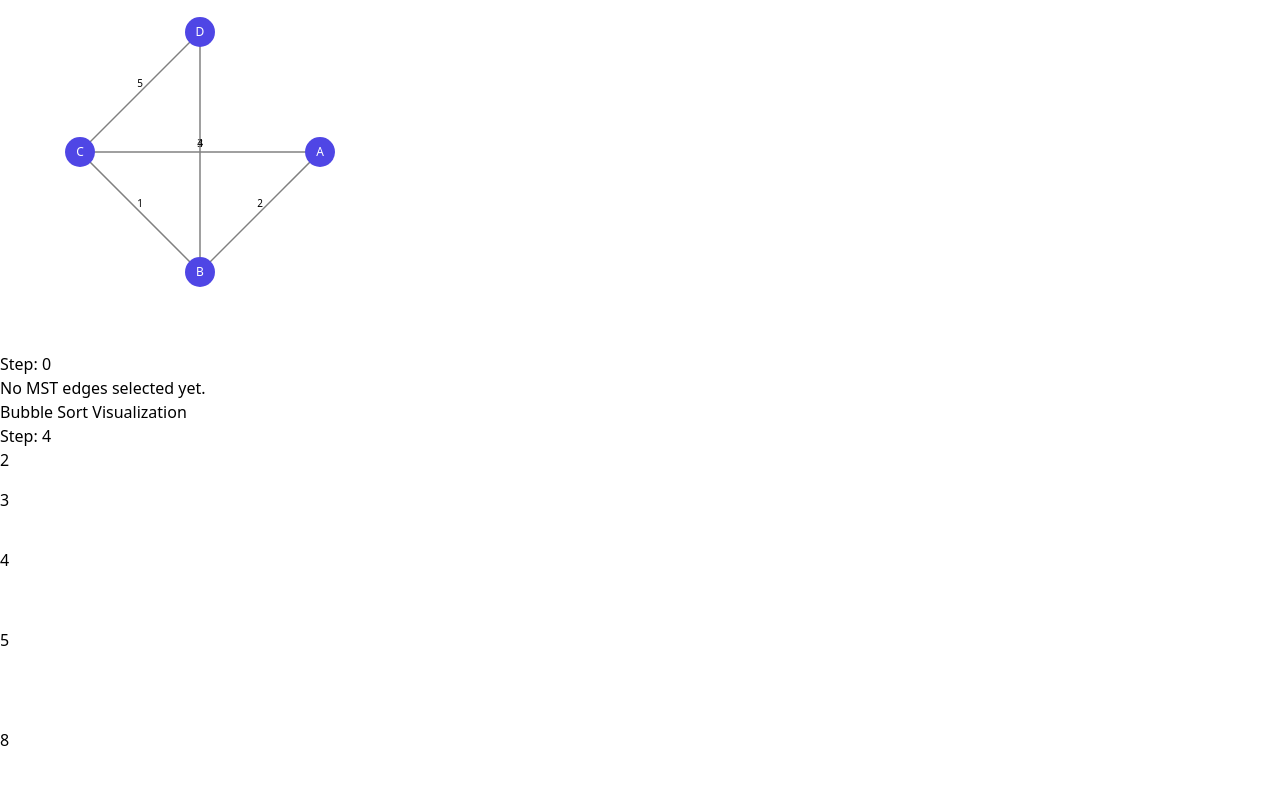
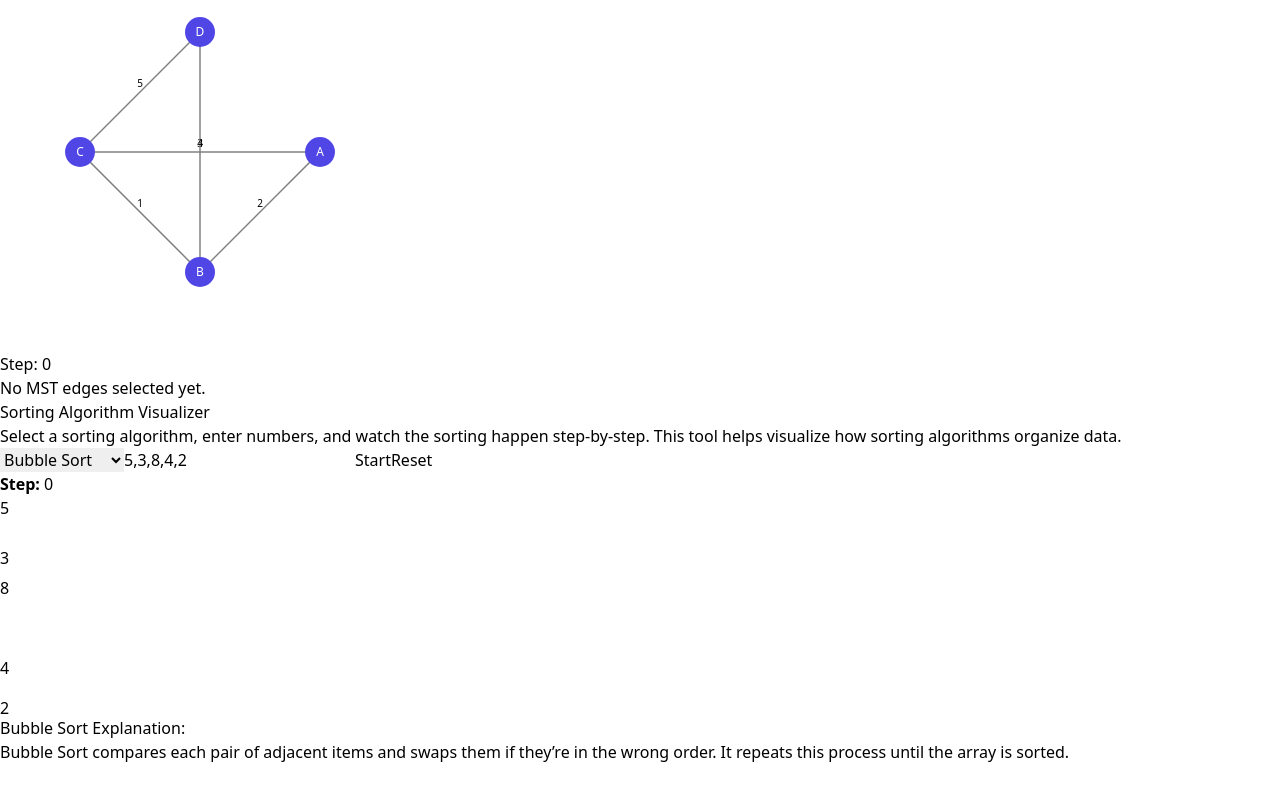
Before and after one commit to jcallinan/DataStructuresPart2, a React (Vite) app: page / in a window 1280 px wide. Shown: the part 1620-2420 px from the top of the page. After the commit the page ends 2384 px from the top, so only its background shows below. Built offline with nearby package versions, Linux system fonts and the light colour scheme.

Commit message:
Update SortingVisualizer.jsx

```diff
--- a/src/components/SortingVisualizer.jsx
+++ b/src/components/SortingVisualizer.jsx
@@ -1,42 +1,161 @@
-import React, { useState, useEffect } from "react";
+import React, { useState, useEffect, useRef } from "react";
 import { Card, CardContent } from "@/components/ui/card";
+import { Button } from "@/components/ui/button";
+
+const algorithms = {
+  "Bubble Sort": function* (arr) {
+    let a = [...arr];
+    for (let i = 0; i < a.length - 1; i++) {
+      for (let j = 0; j < a.length - i - 1; j++) {
+        if (a[j] > a[j + 1]) {
+          [a[j], a[j + 1]] = [a[j + 1], a[j]];
+        }
+        yield [...a];
+      }
+    }
+  },
+  "Selection Sort": function* (arr) {
+    let a = [...arr];
+    for (let i = 0; i < a.length; i++) {
+      let minIdx = i;
+      for (let j = i + 1; j < a.length; j++) {
+        if (a[j] < a[minIdx]) minIdx = j;
+        yield [...a];
+      }
+      [a[i], a[minIdx]] = [a[minIdx], a[i]];
+      yield [...a];
+    }
+  },
+  "Insertion Sort": function* (arr) {
+    let a = [...arr];
+    for (let i = 1; i < a.length; i++) {
+      let key = a[i];
+      let j = i - 1;
+      while (j >= 0 && a[j] > key) {
+        a[j + 1] = a[j];
+        j--;
+        yield [...a];
+      }
+      a[j + 1] = key;
+      yield [...a];
+    }
+  }
+};
+
+const descriptions = {
+  "Bubble Sort": "Bubble Sort compares each pair of adjacent items and swaps them if they’re in the wrong order. It repeats this process until the array is sorted.",
+  "Selection Sort": "Selection Sort finds the smallest item in the unsorted portion of the list and swaps it into place, one by one.",
+  "Insertion Sort": "Insertion Sort builds the sorted array one item at a time by inserting each element into its correct position."
+};
 
 export default function SortingVisualizer() {
   const [array, setArray] = useState([5, 3, 8, 4, 2]);
+  const [originalArray, setOriginalArray] = useState([5, 3, 8, 4, 2]);
   const [step, setStep] = useState(0);
+  const [selectedAlgorithm, setSelectedAlgorithm] = useState("Bubble Sort");
+  const [inputText, setInputText] = useState("5,3,8,4,2");
+  const [running, setRunning] = useState(false);
 
-  useEffect(() => {
-    let i = 0;
-    let arr = [...array];
-    const interval = setInterval(() => {
-      if (i >= arr.length - 1) return clearInterval(interval);
-      for (let j = 0; j < arr.length - i - 1; j++) {
-        if (arr[j] > arr[j + 1]) {
-          [arr[j], arr[j + 1]] = [arr[j + 1], arr[j]];
+  const generatorRef = useRef(null);
+  const intervalRef = useRef(null);
+
+  const startSorting = () => {
+    if (running) return;
+
+    const parsed = inputText
+      .split(",")
+      .map((v) => parseInt(v.trim()))
+      .filter((v) => !isNaN(v));
+
+    setOriginalArray(parsed);
+    setArray(parsed);
+    setStep(0);
+
+    generatorRef.current = algorithms[selectedAlgorithm](parsed);
+    setRunning(true);
+
+    intervalRef.current = setInterval(() => {
+      const next = generatorRef.current.next();
+      if (next.done) {
+        clearInterval(intervalRef.current);
+        setRunning(false);
+      } else {
+        setArray(next.value);
+        setStep((s) => s + 1);
       }
-      }
-      setArray([...arr]);
-      i++;
-      setStep(i);
-    }, 500);
-    return () => clearInterval(interval);
-  }, []);
+    }, 400);
+  };
+
+  const resetSorting = () => {
+    clearInterval(intervalRef.current);
+    setArray(originalArray);
+    setRunning(false);
+    setStep(0);
+  };
 
   return (
     <Card className="col-span-1 md:col-span-2">
-      <CardContent className="p-4">
-        <h2 className="text-xl font-bold mb-2">Bubble Sort Visualization</h2>
-        <p>Step: {step}</p>
-        <div className="flex items-end gap-1 h-40 mt-4">
+      <CardContent className="p-4 space-y-4">
+        <h2 className="text-xl font-bold">Sorting Algorithm Visualizer</h2>
+
+        <p className="text-sm text-gray-700">
+          Select a sorting algorithm, enter numbers, and watch the sorting happen step-by-step.
+          This tool helps visualize how sorting algorithms organize data.
+        </p>
+
+        <div className="flex flex-wrap gap-2 items-center">
+          <select
+            value={selectedAlgorithm}
+            onChange={(e) => setSelectedAlgorithm(e.target.value)}
+            className="border px-2 py-1 rounded"
+          >
+            {Object.keys(algorithms).map((algo) => (
+              <option key={algo} value={algo}>
+                {algo}
+              </option>
+            ))}
+          </select>
+
+          <input
+            type="text"
+            value={inputText}
+            onChange={(e) => setInputText(e.target.value)}
+            placeholder="e.g. 5,3,8,4,2"
+            className="border px-2 py-1 w-48"
+          />
+
+          <Button onClick={startSorting} disabled={running}>
+            {running ? "Sorting..." : "Start"}
+          </Button>
+          <Button onClick={resetSorting} variant="outline">
+            Reset
+          </Button>
+        </div>
+
+        <div>
+          <p className="text-sm text-gray-600 mb-2">
+            <strong>Step:</strong> {step}
+          </p>
+          <div className="flex items-end gap-1 h-40 mt-2">
             {array.map((num, idx) => (
               <div
                 key={idx}
-              className="bg-green-400 rounded"
-              style={{ height: `${num * 20}px`, width: "30px" }}
+                className="bg-blue-500 rounded shadow text-white text-center"
+                style={{
+                  height: `${num * 10}px`,
+                  width: "30px",
+                  transition: "all 0.3s ease"
+                }}
               >
-              <span className="text-xs block text-center text-white">{num}</span>
+                <span className="text-xs block">{num}</span>
               </div>
             ))}
+          </div>
+        </div>
+
+        <div className="mt-4 text-sm text-gray-700">
+          <h3 className="font-semibold">{selectedAlgorithm} Explanation:</h3>
+          <p>{descriptions[selectedAlgorithm]}</p>
         </div>
       </CardContent>
     </Card>
```
Lines whose indentation alone changed are shown as unchanged.
